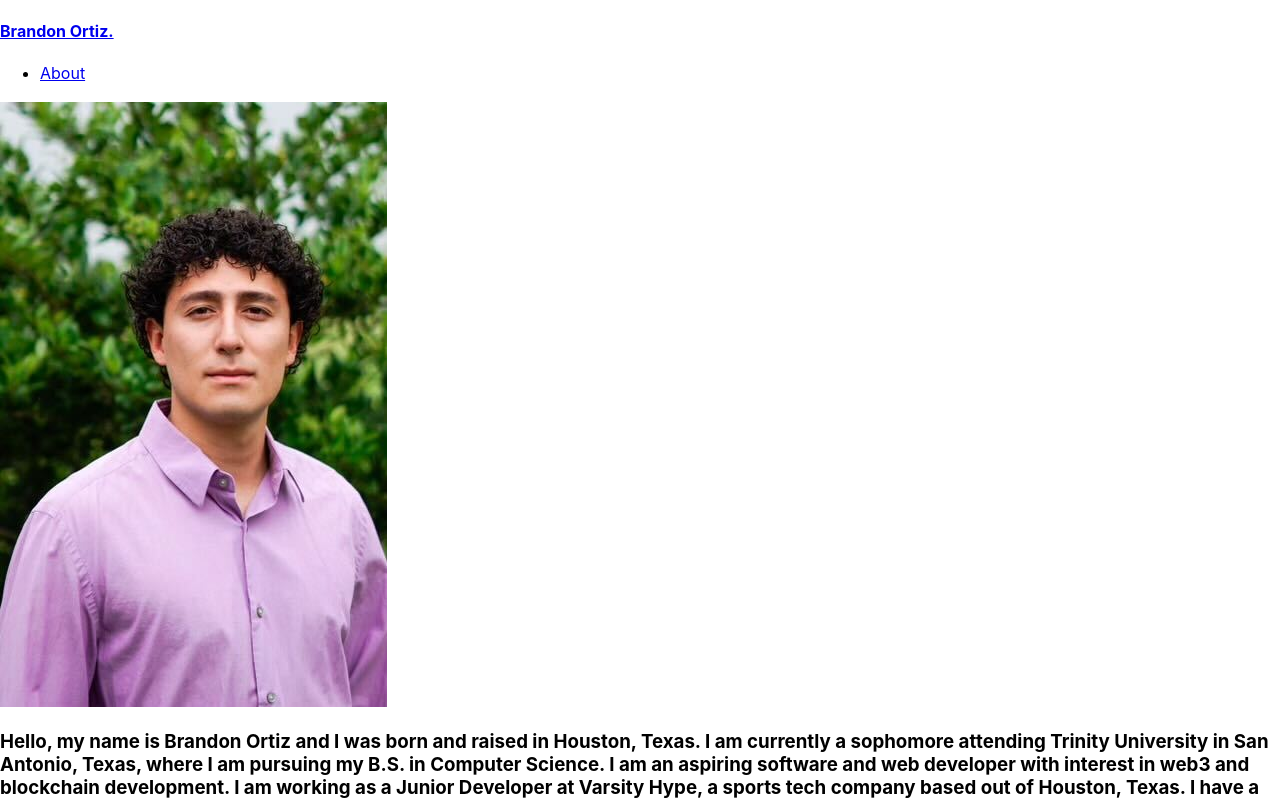
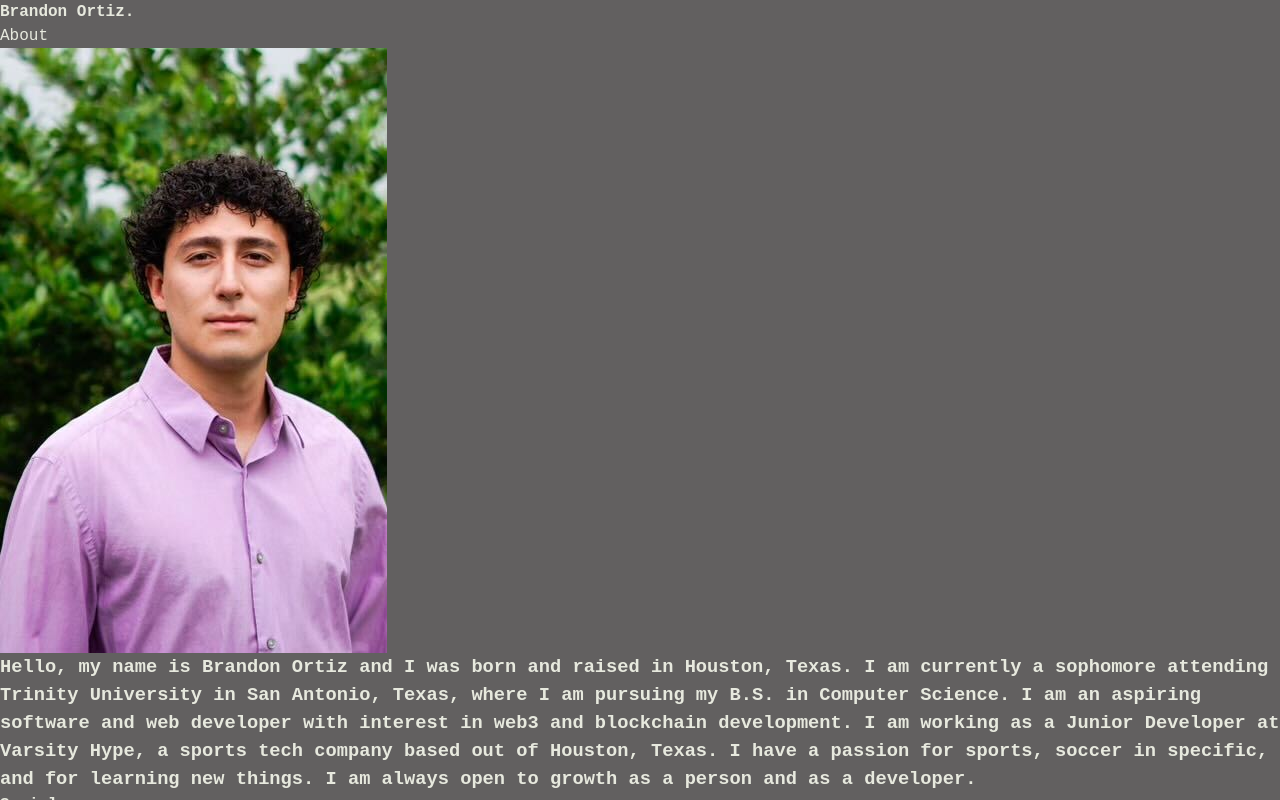
Before and after one commit to Bortiz25/BrandonOrtiz.com, a React (Create React App) app: page / in a window 1280 px wide. Shown: the top 800 px of the page. Built offline with nearby package versions, Linux system fonts and the light colour scheme.

Commit message:
universal styling changes

```diff
--- a/src/index.css
+++ b/src/index.css
@@ -1,13 +1,90 @@
+/*
+CSS reset code
+  1. Use a more-intuitive box-sizing model.
+*/
+*,
+*::before,
+*::after {
+  box-sizing: border-box;
+}
+/*
+    2. Remove default margin
+  */
+* {
+  margin: 0;
+}
+/*
+    3. Allow percentage-based heights in the application
+  */
+html,
 body {
-  margin: 0;
-  font-family: -apple-system, BlinkMacSystemFont, 'Segoe UI', 'Roboto', 'Oxygen',
-    'Ubuntu', 'Cantarell', 'Fira Sans', 'Droid Sans', 'Helvetica Neue',
-    sans-serif;
+  height: 100%;
+}
+/*
+    Typographic tweaks!
+    4. Add accessible line-height
+    5. Improve text rendering
+  */
+body {
+  line-height: 1.5;
   -webkit-font-smoothing: antialiased;
-  -moz-osx-font-smoothing: grayscale;
+  background: black;
+}
+/*
+    6. Improve media defaults
+  */
+img,
+picture,
+video,
+canvas,
+svg {
+  display: block;
+  max-width: 100%;
+}
+/*
+    7. Remove built-in form typography styles
+  */
+input,
+button,
+textarea,
+select {
+  font: inherit;
+}
+/*
+    8. Avoid text overflows
+  */
+p,
+h1,
+h2,
+h3,
+h4,
+h5,
+h6 {
+  overflow-wrap: break-word;
+}
+/*
+    9. Create a root stacking context
+  */
+#root,
+#__next {
+  isolation: isolate;
 }
 
-code {
-  font-family: source-code-pro, Menlo, Monaco, Consolas, 'Courier New',
-    monospace;
+/* Beginning of code */
+
+/* universal styling */
+* {
+  font-family: "Courier New", Courier, monospace;
+  color: #e7e9de;
+  background: #626060;
 }
+
+a {
+  color: inherit;
+  text-decoration: inherit;
+}
+
+ul {
+  list-style-type: none;
+  padding: 0;
+}
```
